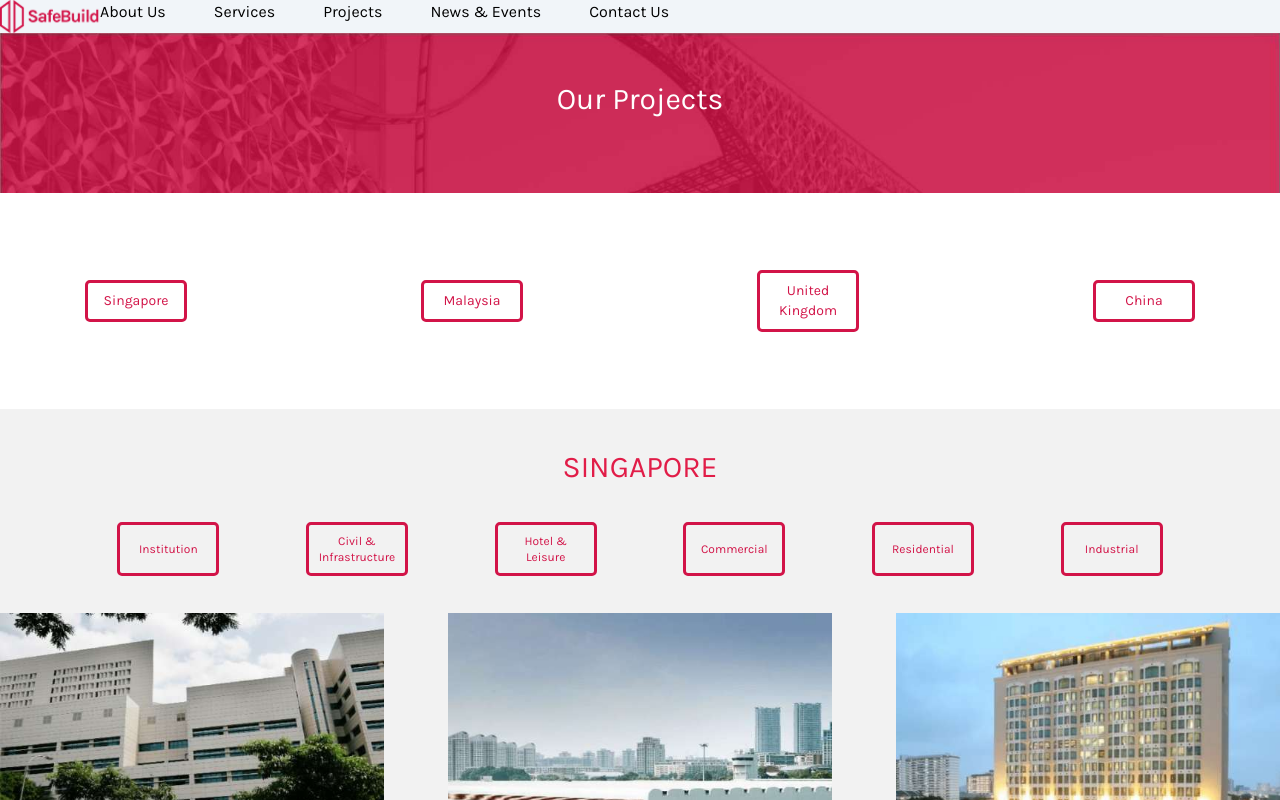
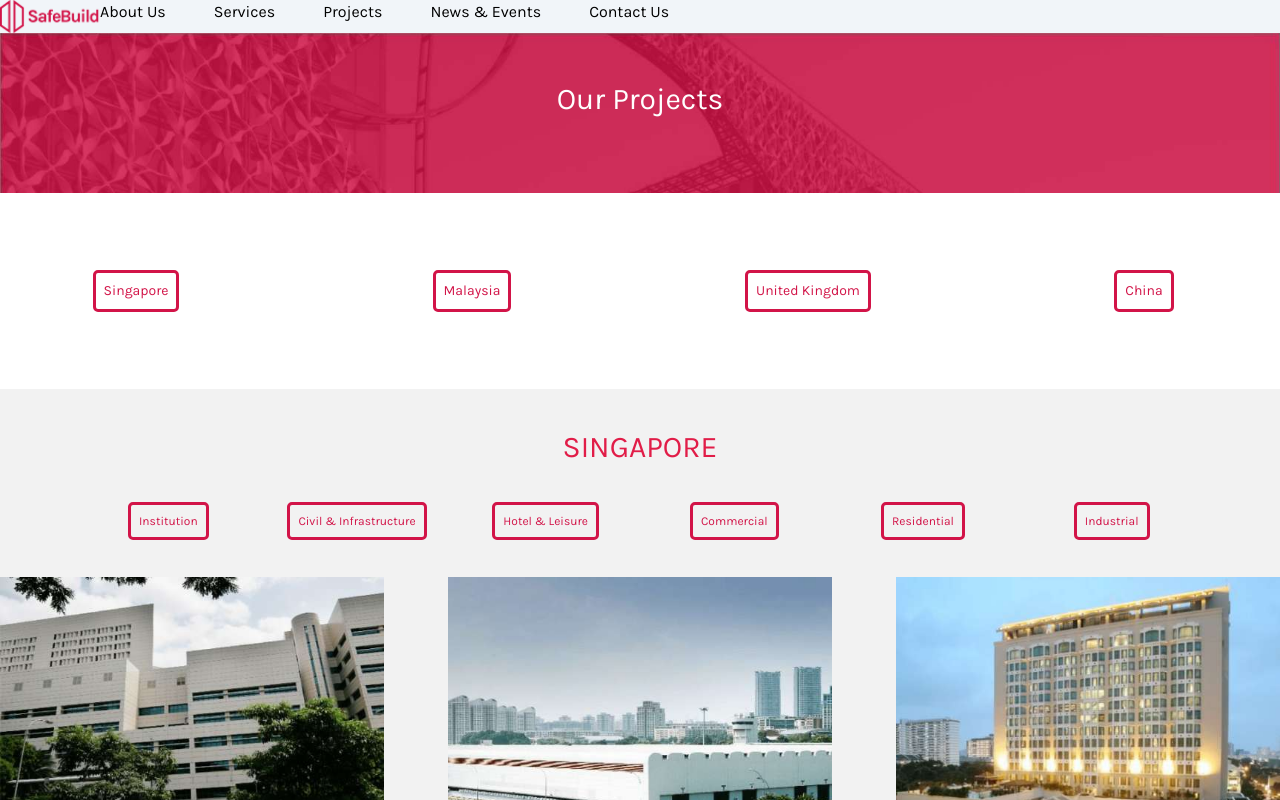
Before and after one commit to francesjgonzales/safebuild, a Next.js app: page /projects in a window 1280 px wide. Shown: the top 800 px of the page. Built offline with nearby package versions, Linux system fonts and the light colour scheme.

Commit message:
fixed button width

```diff
--- a/src/app/globals.css
+++ b/src/app/globals.css
@@ -41,15 +41,15 @@
 
 /* Buttons */
 .button__outline {
-  @apply border-solid outline rounded-sm w-24 p-2 text-center justify-self-center text-sm;
+  @apply border-solid outline rounded-sm p-2 text-center justify-self-center text-sm;
 }
 
 .button__outline-sm {
-  @apply border-solid outline rounded-sm w-24 p-2 text-center justify-self-center text-xs;
+  @apply border-solid outline rounded-sm p-2 text-center justify-self-center text-xs;
 }
 
 .button__full {
-  @apply bg-[#D21448] rounded-sm w-24 p-2 text-center text-white justify-self-center text-sm hover:bg-[#f7d7e0] hover:text-[#D21448] focus:outline-none focus:ring-2 focus:ring-[#D21448] active:bg-[#f7d7e0];
+  @apply bg-[#D21448] rounded-sm p-2 text-center text-white justify-self-center text-sm hover:bg-[#f7d7e0] hover:text-[#D21448] focus:outline-none focus:ring-2 focus:ring-[#D21448] active:bg-[#f7d7e0];
 }
 
 .button__text {
```
